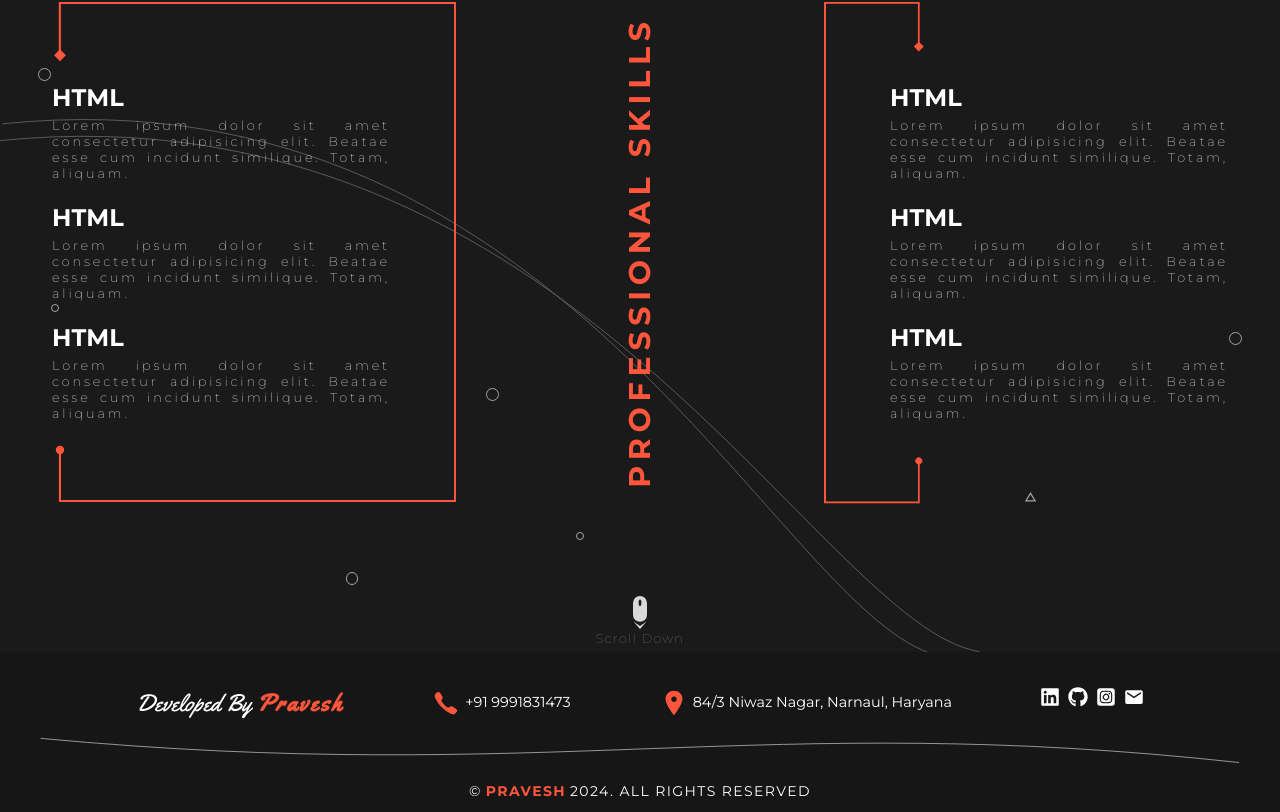
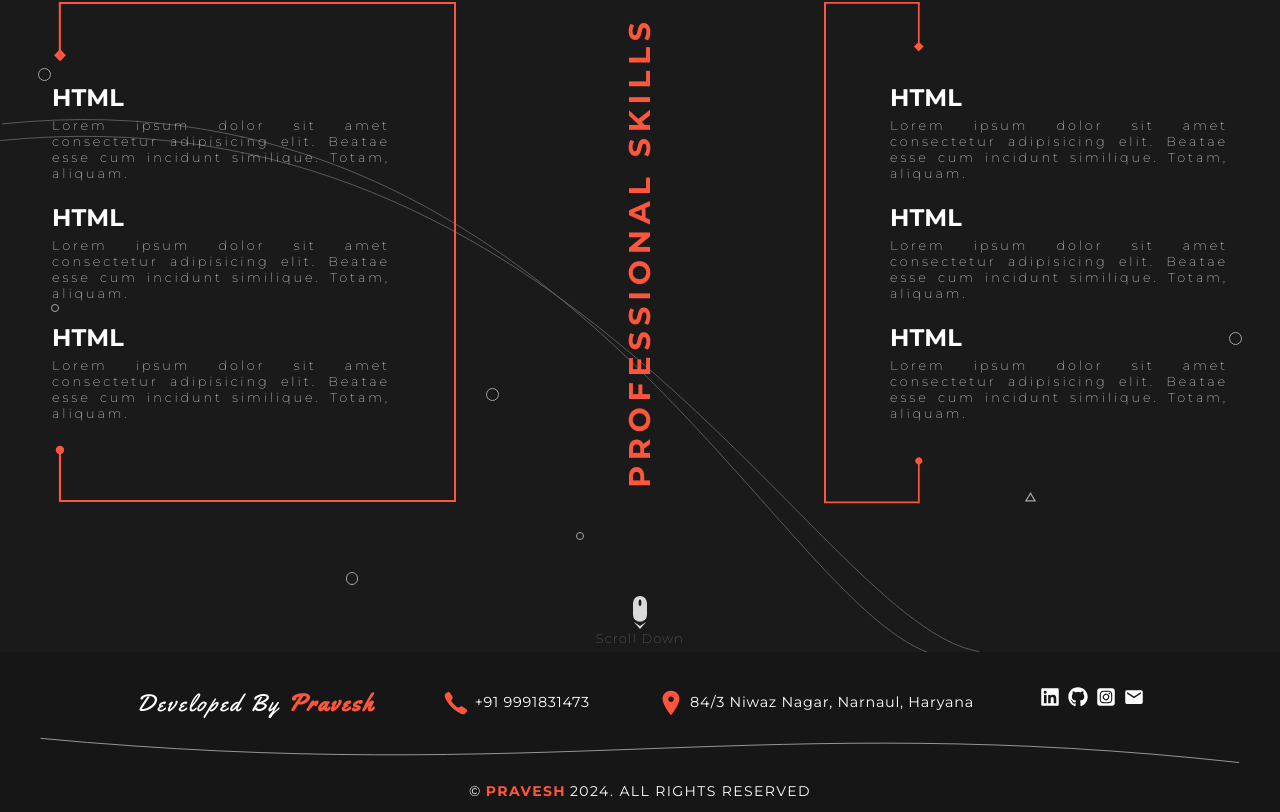
Before and after one commit to pravesh-dev/Portfolio, a React (Vite) app: page / in a window 1280 px wide. Shown: the part 1748-2560 px from the top of the page. Built offline with nearby package versions, Linux system fonts and the light colour scheme.

Commit message:
little adjustment letter spacing in footer text

```diff
--- a/src/Components/Footer.jsx
+++ b/src/Components/Footer.jsx
@@ -8,9 +8,9 @@ function Footer() {
   return (
     <div className='w-full h-52 flex flex-col justify-center gap-4 px-2 bg-[#161616] md:h-32 lg:h-40'>
       <div className='w-full flex text-white flex-col gap-2 md:flex-row md:justify-between md:mt-6 lg:px-14 xl:px-32'>
-        <h2 className='text-white text-[0.9rem] font-yellowTail lg:text-2xl'>Developed By <span className='text-primary font-bold tracking-widest font-yellowTail'>Pravesh</span></h2>
-        <a href="tel:+91 9991831473" className='text-[0.8rem] flex items-center gap-1 lg:text-[0.9rem]'><span className='text-primary text-[1.2rem] lg:text-3xl'><IoIosCall/></span> +91 9991831473</a>
-        <h3 className='text-[0.8rem] flex items-center gap-1 lg:text-[0.9rem]'><span className='text-primary text-[1.2rem] lg:text-3xl'><IoIosPin/></span> 84/3 Niwaz Nagar, Narnaul, Haryana</h3>
+        <h2 className='text-white text-[0.9rem] font-yellowTail lg:text-2xl lg:tracking-widest'>Developed By <span className='text-primary font-bold tracking-widest font-yellowTail'>Pravesh</span></h2>
+        <a href="tel:+91 9991831473" className='text-[0.8rem] flex items-center gap-1 lg:text-[0.9rem] lg:tracking-wider'><span className='text-primary text-[1.2rem] lg:text-3xl'><IoIosCall/></span> +91 9991831473</a>
+        <h3 className='text-[0.8rem] flex items-center gap-1 lg:text-[0.9rem] lg:tracking-wider'><span className='text-primary text-[1.2rem] lg:text-3xl'><IoIosPin/></span> 84/3 Niwaz Nagar, Narnaul, Haryana</h3>
         <div className='flex gap-1 lg:gap-2'>
           <a className='text-[1rem] lg:text-xl' href="#"><FaLinkedin/></a>
           <a className='text-[1rem] lg:text-xl' href="#"><FaGithub /></a>
```
